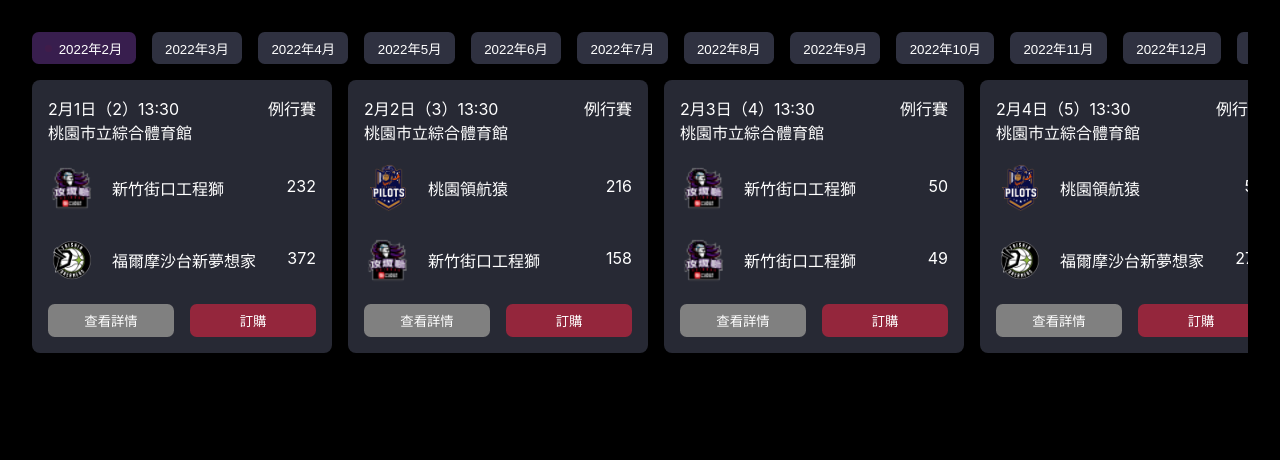
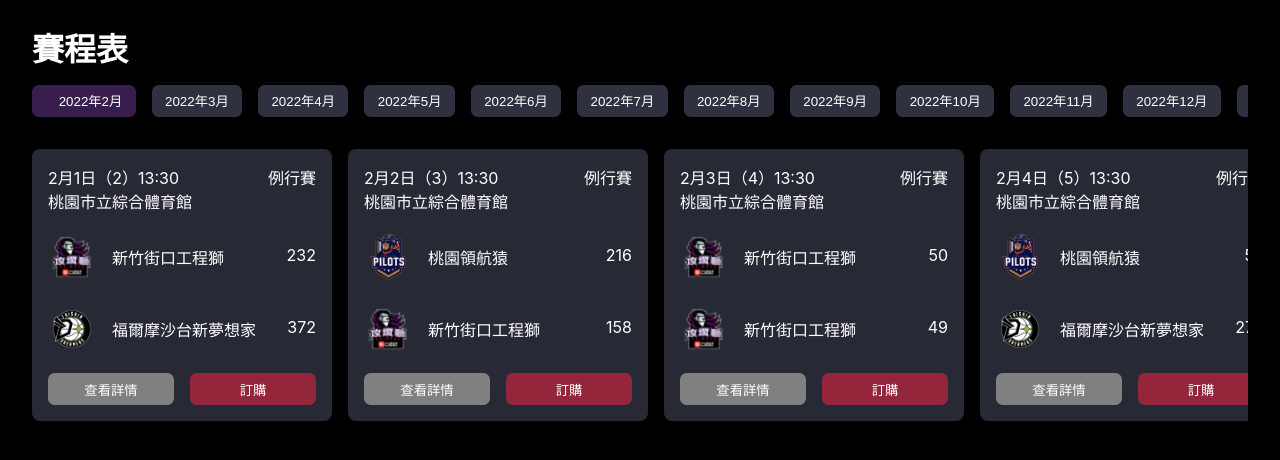
Before and after one commit to JosephT5566/jko_pre_work_2022, a Next.js app: page /schedule in a window 1280 px wide. Shown: the top 460 px of the page. Built offline with nearby package versions, Linux system fonts and the light colour scheme.

Commit message:
add H2 and schedule container

```diff
--- a/pages/schedule.tsx
+++ b/pages/schedule.tsx
@@ -2,9 +2,18 @@
 
 import TimeTable from "components/schedule/TimeTable"
 import TimeSelector from "components/schedule/TimeSelector"
+import { H2 } from "components/shared/Typography"
+import { PageContainer } from "components/shared/Container"
+
 import { useGetScheduleByMonth } from "api/schedule"
 import { Competition } from "type/schedule"
-import { PageContainer } from "components/shared/Container"
+import { styled } from "@material-ui/core/styles"
+
+const ScheduleContainer = styled("div")({
+    display: "flex",
+    flexDirection: "column",
+    gap: "1rem",
+})
 
 export default function Schedule() {
     const [month, setMonth] = useState(1)
@@ -17,12 +26,18 @@
 
     return (
         <PageContainer>
-            <TimeSelector month={month} setMonth={setMonth} />
-            {schedule ? (
-                <TimeTable schedule={schedule} onClickPurchase={handleClickPurchase} />
-            ) : (
-                "loading..."
-            )}
+            <ScheduleContainer>
+                <H2>賽程表</H2>
+                <TimeSelector month={month} setMonth={setMonth} />
+                {schedule ? (
+                    <TimeTable
+                        schedule={schedule}
+                        onClickPurchase={handleClickPurchase}
+                    />
+                ) : (
+                    "loading..."
+                )}
+            </ScheduleContainer>
         </PageContainer>
     )
 }
--- a/src/components/shared/Typography.tsx
+++ b/src/components/shared/Typography.tsx
@@ -5,6 +5,12 @@
     lineHeight: 1.15,
     fontSize: "4rem",
     textAlign: "center",
+})
+
+export const H2 = styled("h1")({
+    margin: 0,
+    lineHeight: 1.15,
+    fontSize: "2rem",
 })
 
 export const Code = styled("code")({
```
